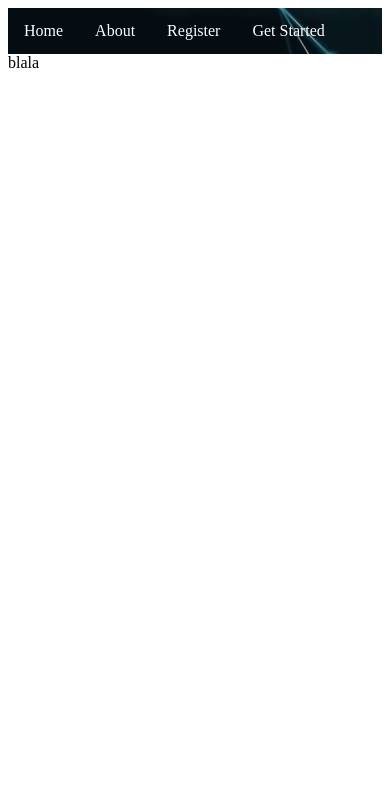
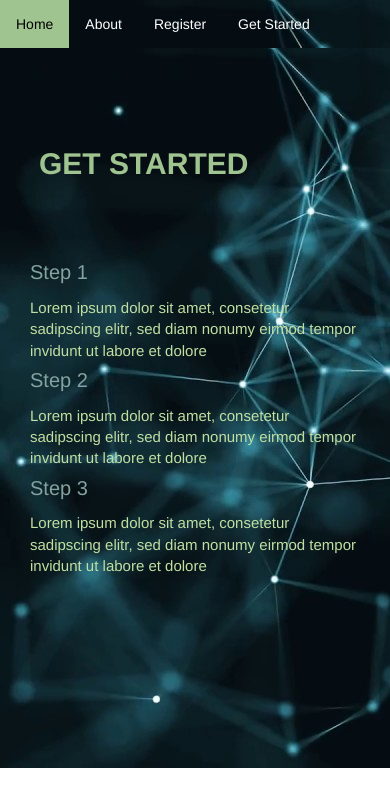
Before and after one commit to DoboVlad/RemoHouse, an Angular app in the folder front-end/: page /getstarted in a window 390 px wide. Shown: the top 806 px of the page. Built offline with nearby package versions, Linux system fonts and the light colour scheme.

Commit message:
made responsive

```diff
--- a/front-end/src/app/components/getstarted/getstarted.component.css
+++ b/front-end/src/app/components/getstarted/getstarted.component.css
@@ -2,23 +2,44 @@ h1{
   top:25%;
   left: 10%;
   position:absolute;
-  color:black;
+  color:#9FC490;
   text-transform: uppercase;
-  font-size: 40px;
+  font-size: 4vw;
   font-weight: bold;
 }
+p{
+  font-size: 3vw;
+  color:#82A3A1;
+}
+div.container-fluid {
+  top: 55%;
+  /*left:10%;*/
+  color:#C0DFA1;
+  position: absolute;
+  font-size: 2vw;
+}
+@media screen and (max-width: 600px){
+  h1{
+    top:15%;
+    text-align: center;
+    font-size:30px;
+  }
+  p{
+    font-size:20px;
+    padding-top: 5px;
+  }
 
-div.step{top: 55%;
-  left:10%;
-  color: black;
-  position: absolute;
-}
-p{
-  font-size: 20px;
-  color:black;
+  div.container-fluid{top: 30%;
+    /*left:10%;*/
+    color:#C0DFA1;
+    position: absolute;
+    font-size:15px;
+  }
+
 }
 body{
-  background-image: url("background.jpg") !important;
+  background-image: url(background.jpg);
+  height: 720px;
   background-repeat: no-repeat;
   background-size: cover;
 }
--- a/front-end/src/app/components/getstarted/getstarted.component.html
+++ b/front-end/src/app/components/getstarted/getstarted.component.html
@@ -1 +1,20 @@
-blala
+<head>
+  <link rel="stylesheet" href="https://maxcdn.bootstrapcdn.com/bootstrap/3.4.1/css/bootstrap.min.css">
+  <script src="https://ajax.googleapis.com/ajax/libs/jquery/3.5.1/jquery.min.js"></script>
+  <script src="https://maxcdn.bootstrapcdn.com/bootstrap/3.4.1/js/bootstrap.min.js"></script>
+</head>
+<body>
+<h1>Get Started</h1>
+<div class="container-fluid">
+  <div class="col-xs-12 col-md-4">
+    <p>Step 1</p>
+    Lorem ipsum dolor sit amet, consetetur sadipscing elitr, sed diam nonumy eirmod tempor invidunt ut labore et dolore
+  </div>
+  <div class="col-xs-12 col-md-4">
+    <p>Step 2</p>Lorem ipsum dolor sit amet, consetetur sadipscing elitr, sed diam nonumy eirmod tempor invidunt ut labore et dolore
+  </div>
+  <div class="col-xs-12 col-md-4">
+    <p>Step 3</p>Lorem ipsum dolor sit amet, consetetur sadipscing elitr, sed diam nonumy eirmod tempor invidunt ut labore et dolore
+  </div>
+</div>
+</body>
```
